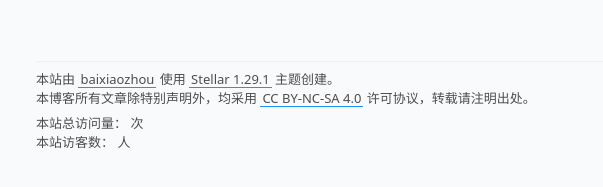
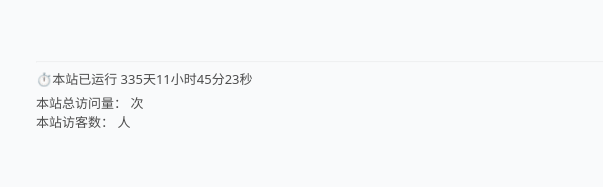
Before and after one commit to baixiaozhou/baixiaozhou.github.io, a plain HTML site: page 404.html in a window 1280 px wide. Shown: the part 769-956 px from the top of the page, 300-903 px from the left. Drawn offline with nearby package versions, Linux system fonts and the light colour scheme; some packages are replaced by stand-ins of ours; a script that the page names is missing; a small style sheet from the web is missing.

Commit message:
Site updated: 2024-08-18 12:45:18

```diff
--- a/404.html
+++ b/404.html
@@ -102,7 +102,25 @@
 
 
 
-<footer class="page-footer footnote"><hr><div class="text"><p>本站由 <a href="/">baixiaozhou</a> 使用 <a target="_blank" rel="noopener" href="https://github.com/xaoxuu/hexo-theme-stellar/tree/1.29.1">Stellar 1.29.1</a> 主题创建。<br>本博客所有文章除特别声明外，均采用 <a target="_blank" rel="noopener" href="https://creativecommons.org/licenses/by-nc-sa/4.0/">CC BY-NC-SA 4.0</a> 许可协议，转载请注明出处。</p>
+<footer class="page-footer footnote"><hr><div class="text"><p><span id="runtime_span"></span></p>
+<script type="text/javascript">
+function show_runtime() {
+    window.setTimeout("show_runtime()", 1000);
+    X = new Date("2023/09/17 17:00:00");
+    Y = new Date();
+    T = (Y.getTime() - X.getTime());
+    M = 24 * 60 * 60 * 1000;
+    a = T / M;
+    A = Math.floor(a);
+    b = (a - A) * 24;
+    B = Math.floor(b);
+    c = (b - B) * 60;
+    C = Math.floor((b - B) * 60);
+    D = Math.floor((c - C) * 60);
+    runtime_span.innerHTML = "⏱️本站已运行 " + A + "天" + B + "小时" + C + "分" + D + "秒"
+}
+show_runtime();
+</script>
 <div class="busuanzi_container_site_pv">本站总访问量：<span id="busuanzi_value_site_pv"></span> 次</div><div class="busuanzi_container_site_uv">本站访客数：<span id="busuanzi_value_site_uv"></span> 人</div></div></footer>
 
 <!-- 在页面底部添加 Busuanzi 的 JavaScript -->
```
Also changed, not shown: about/index.html (+19 -1 lines), archives/2024/07/index.html (+19 -1 lines), archives/2024/08/index.html (+19 -1 lines), archives/2024/index.html (+19 -1 lines), archives/index.html (+19 -1 lines), categories/index.html (+19 -1 lines), categories/问题排查/index.html (+19 -1 lines), friends/index.html (+19 -1 lines), index.html (+19 -1 lines), notebooks/index.html (+19 -1 lines), p/JAVA问题定位/index.html (+19 -1 lines), p/线上问题排查方法汇总/index.html (+19 -1 lines), tags/Golang/index.html (+19 -1 lines), tags/Java/index.html (+19 -1 lines), 3 more files.
